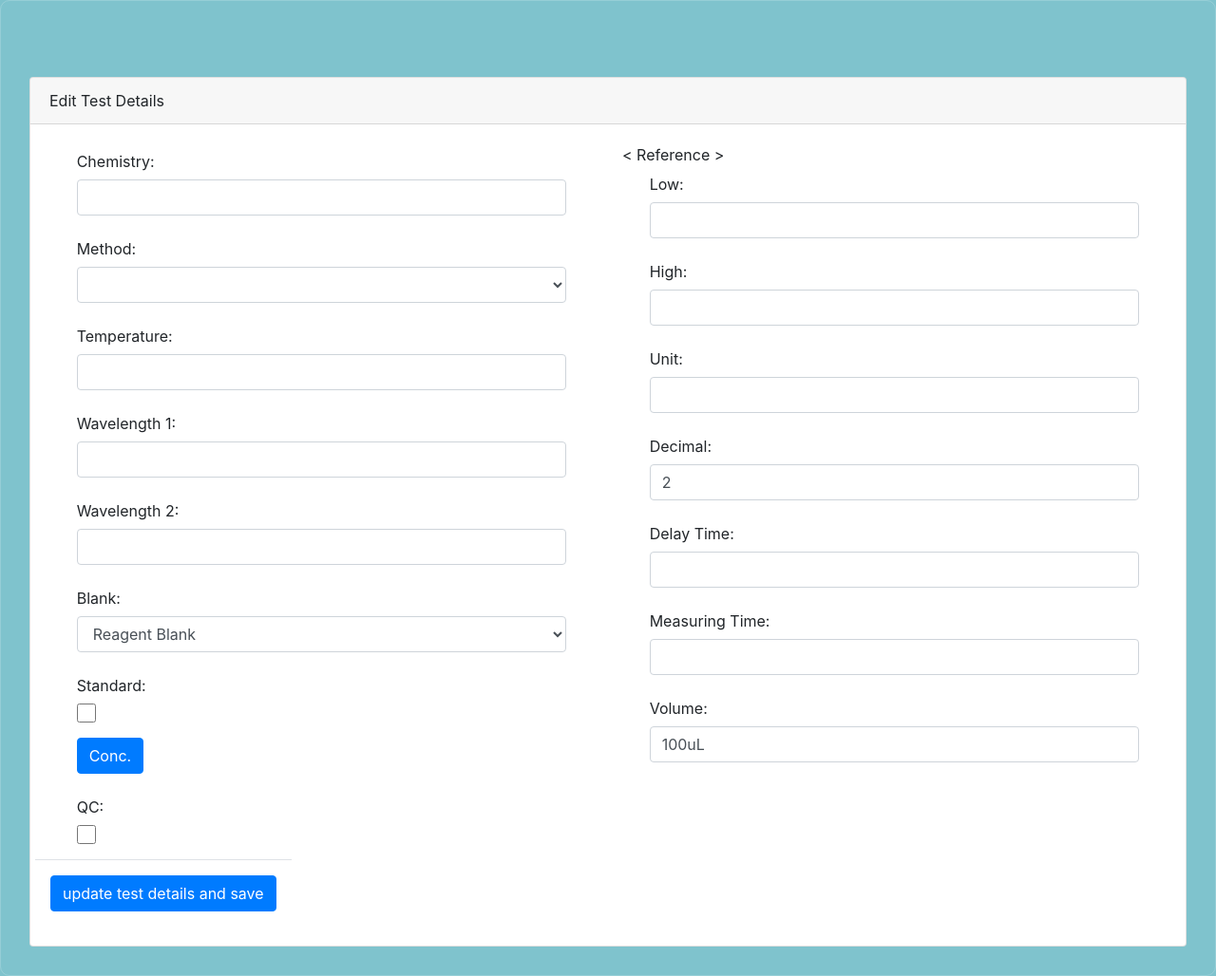
After one commit to MohitDa/Bio-Spectronics, a Flask app: template frontend_and_midend/templates/perform_test.html in a window 1280 px wide. The commit adds this page. Shown: the whole page at 95% size. Run offline with Flask 3, Linux system fonts and the light colour scheme; the template is opened without the code that fills it, so the values that code supplies are empty; some libraries are stand-ins or nearby versions.

Commit message:
10th may

```diff
--- a/frontend_and_midend/app.py
+++ b/frontend_and_midend/app.py
@@ -135,7 +135,7 @@ def list_of_biochemistry():
 
 @app.route("/start_test",methods=['GET','POST'])
 def start_test():
-    return redirect("/list_of_biochemistry")
+    return redirect("/perform_test")
 
 @app.route("/test_done",methods=['GET','POST'])
 def test_done():
--- a/frontend_and_midend/templates/list_of_biochemistry.html
+++ b/frontend_and_midend/templates/list_of_biochemistry.html
@@ -63,8 +63,9 @@
 
     <br><br>
 
+    <!-- action="/test_done" -->
 
-    <form class="row" method="post" action="/test_done" id="test_list">
+    <form class="row" method="post" action="/start_test" id="test_list">
       <div class="col-6">
 
         <div class="card">
--- /dev/null
+++ b/frontend_and_midend/templates/perform_test.html
@@ -0,0 +1,360 @@
+<!DOCTYPE html>
+<html lang="en">
+
+<style>
+  /* div {
+    margin-bottom: 10px;
+  } */
+  label{
+    display: block;
+    position: relative;
+    width: 50%;
+    text-align: left;
+  }
+  input {
+    display: block;
+    position: relative;
+    width: 50%;
+    text-align: left;
+  }
+  .popup {
+  display: none;
+  position: fixed;
+  width: fit-content;
+  left: 40%;
+  /* margin-left: -150px; */
+  height: fit-content;
+  top: 50%;
+  margin-top: -400px;
+  background: #FFF;
+  border: 3px solid #007bff;
+  z-index: 20;
+}
+
+#popup:after {
+  position: fixed;
+  /* content: ""; */
+  top: 0;
+  left: 0;
+  bottom: 0;
+  right: 0;
+  background: rgba(0,0,0,0.5);
+  z-index: -2;
+}
+
+#popup:before {
+  position: absolute;
+  /* content: ""; */
+  top: 0;
+  left: 0;
+  bottom: 0;
+  right: 0;
+  background: #FFF;
+  z-index: -1;
+}
+
+
+/* button {
+    margin-top: 50px;
+    background-color: rgba(255,255,255,0.3);
+    border: 3px solid #F04A49;
+    color: #F04A49;
+    font-size: 25px;
+    padding: 10px 20px;
+     */
+/* } */
+
+</style>
+
+<head>
+  <meta charset="UTF-8">
+  <meta http-equiv="X-UA-Compatible" content="IE=edge">
+  <meta name="viewport" content="width=device-width, initial-scale=1.0">
+  <link rel="stylesheet" href="./static/list_of_tests.css">
+  <link rel="shortcut icon" href="./static/favicon.ico">
+  <link rel="stylesheet" href="https://cdn.jsdelivr.net/npm/bootstrap@4.6.2/dist/css/bootstrap.min.css"
+    integrity="sha384-xOolHFLEh07PJGoPkLv1IbcEPTNtaed2xpHsD9ESMhqIYd0nLMwNLD69Npy4HI+N" crossorigin="anonymous">
+  <link href="https://unpkg.com/boxicons@2.1.4/css/boxicons.min.css" rel="stylesheet" />
+  <link rel="stylesheet" href="https://use.fontawesome.com/releases/v5.0.13/css/all.css"
+    integrity="sha384-DNOHZ68U8hZfKXOrtjWvjxusGo9WQnrNx2sqG0tfsghAvtVlRW3tvkXWZh58N9jp" crossorigin="anonymous">
+  <script src="https://cdnjs.cloudflare.com/ajax/libs/jquery/3.6.3/jquery.min.js"
+    integrity="sha512-STof4xm1wgkfm7heWqFJVn58Hm3EtS31XFaagaa8VMReCXAkQnJZ+jEy8PCC/iT18dFy95WcExNHFTqLyp72eQ=="
+    crossorigin="anonymous" referrerpolicy="no-referrer"></script>
+  <script src="https://cdn.jsdelivr.net/npm/bootstrap@4.6.2/dist/js/bootstrap.min.js"
+    integrity="sha384-+sLIOodYLS7CIrQpBjl+C7nPvqq+FbNUBDunl/OZv93DB7Ln/533i8e/mZXLi/P+"
+    crossorigin="anonymous"></script>
+  <title>Edit Test</title>
+</head>
+
+<body>
+  <div class="card text-align">
+    <div class="card-header">
+        Edit Test Details
+    </div>
+    <div class="card-body">
+      <form method="post" id="edit_test" action="/update_test">
+        <!-- <div class="row">
+          <div class="form-group">
+            <label class="col-form-label">Test Name:</label>
+            <input type="text" value="{{edit_test["test_name"]}}" class="form-control" name="testname"
+              required>
+          </div>
+          <div class="form-group" style="display:none">
+            <label class="col-form-label">Test Name Old:</label>
+            <input type="text" value="{{edit_test["test_name"]}}" class="form-control" name="testnameold"
+              required>
+          </div>
+        </div> -->
+        <div class="row">
+          <div class="col-6">
+            <!-- <div class="row"> -->
+              <div class="form-group">
+                <label class="col-form-label">Chemistry:</label>
+                <input type="text" value="{{edit_test["test_name"]}}" class="form-control" name="testname"
+                  required>
+              </div>
+              <div class="form-group" style="display:none">
+                <label class="col-form-label">Test Name Old:</label>
+                <input type="text" value="{{edit_test["test_id"]}}" class="form-control" name="testid"
+                  required>
+              </div>
+            <!-- </div> -->
+
+            <div class="form-group">
+              <label class="col-form-label">Method:</label>
+              <select type="text"  class="form-control" name="testmethod" required>
+                <option selected value="{{edit_test["test_type"]}}"> {{edit_test["test_type"]}} </option>
+                <option value="EP">End Point</option>
+                <option value="TP">Two Point</option>
+                <option value="Kinetic">Kinetic</option>
+              </select>
+            </div>
+            <div class="form-group">
+              <label class="col-form-label">Temperature:</label>
+              <input type="number" value="{{edit_test["test_temp"]}}" step="0.5" class="form-control" name="testtemp">
+            </div>
+            <div class="form-group">
+              <label class="col-form-label">Wavelength 1:</label>
+              <input type="number" value="{{edit_test["test_wavelength1"]}}" class="form-control" name="testwavelength1">
+            </div>
+
+            <div class="form-group">
+              <label class="col-form-label">Wavelength 2:</label>
+              <input type="number" value="{{edit_test["test_wavelength2"]}}" class="form-control" name="testwavelength2">
+            </div>
+            <div class="form-group">
+              <label class="col-form-label">Blank:</label>
+              <Select type="text" class="form-control" name="testblank">
+                <option selected value="Reagent Blank">Reagent Blank</option>
+                <option value="Water">Water</option>
+              </Select>
+            </div>
+            <div class="form-group" >
+              <label class="col-form-label">Standard:</label>
+              <input type="checkbox" style="margin: 0; padding: 0; height: 20px; width: 20px;" class="form-control" name="teststandard">
+            </div>
+
+            <div class="form-group" >
+              <button type="submit" onclick="show('std_settings')" style="margin: 0%; width: fit-content; display: block;" value="submit" class="btn btn-primary" form="std_conc">Conc.</button>
+            </div>
+
+            <div class="popup" id="std_settings">
+              <!-- <div class="card text-center"> -->
+                <div class="card-header">
+                  Std. Input
+                </div>
+
+                <div class="card-body" style="text-align: left;">
+                  <!-- <form method="post" id="edit_test" action="/update_test"> -->
+                    <!-- <div class="row">
+                      <div class="form-group">
+                        <label class="col-form-label">Test Name:</label>
+                        <input type="text" value="{{edit_test["test_name"]}}" class="form-control" name="testname"
+                          required>
+                      </div>
+                      <div class="form-group" style="display:none">
+                        <label class="col-form-label">Test Name Old:</label>
+                        <input type="text" value="{{edit_test["test_name"]}}" class="form-control" name="testnameold"
+                          required>
+                      </div>
+                    </div> -->
+                    <div class="row">
+                      <div class="col-6">
+
+                        <div class="form-group" >
+                          <label class="col-form-label">Point: </label>
+                          <input type="number"  value="1" step="1" class="form-control" name="testpoint">
+                        </div>
+
+                        <div class="form-group">
+                          <label class="col-form-label">Type:</label>
+                          <input type="text" value="linear" class="form-control" name="testtype" >
+                        </div>
+
+                      </div>
+
+                      <div class="col-6">
+                        <div class="form-group" >
+                          <label class="col-form-label">Repeat: </label>
+                          <input type="number"  value="1" step="1" class="form-control" name="testrepeat">
+                        </div>
+                      </div>
+
+                    </div>
+
+                    Conc.
+
+                    <div class="row">
+                        <div class="col-6">
+                          <div class="form-group">
+                            <label class="col-form-label">1:</label>
+                            <input type="number" value="{{edit_test["test_standard_concentration"]}}" class="form-control" name="testconc1" required>
+                          </div>
+                          <div class="form-group">
+                            <label class="col-form-label">3:</label>
+                            <input type="number" value="0" class="form-control" name="testconc3" required>
+                          </div>
+                          <div class="form-group">
+                            <label class="col-form-label">5:</label>
+                            <input type="number" value="0" class="form-control" name="testconc5" required>
+                          </div>
+                          <div class="form-group">
+                            <label class="col-form-label">7:</label>
+                            <input type="number" value="0" class="form-control" name="testconc7" required>
+                          </div>
+
+                        </div>
+
+                        <div class="col-6">
+                          <div class="form-group">
+                            <label class="col-form-label">2:</label>
+                            <input type="number" value="0" class="form-control" name="testconc2" required>
+                          </div>
+                          <div class="form-group">
+                            <label class="col-form-label">4:</label>
+                            <input type="number" value="0" class="form-control" name="testconc4" required>
+                          </div>
+                          <div class="form-group">
+                            <label class="col-form-label">6:</label>
+                            <input type="number" value="0" class="form-control" name="testconc6" required>
+                          </div>
+                          <div class="form-group">
+                            <label class="col-form-label">8:</label>
+                            <input type="number" value="0" class="form-control" name="testconc8" required>
+                          </div>
+
+                        </div>
+
+                    </div>
+
+                    <div class="row">
+                      <div class="form-group" >
+                        <button type="submit" onclick="hide('std_settings')" style="margin: 0%; width: fit-content; display: block;" value="submit" class="btn btn-primary" form="std_conc">OK</button>
+                      </div>
+                    </div>
+
+
+
+                  <!-- </form> -->
+
+                </div>
+
+              <!-- </div> -->
+            </div>
+
+            <div class="form-group">
+              <label class="col-form-label">QC:</label>
+              <input type="checkbox" style="margin: 0; padding: 0; height: 20px; width: 20px;" class="form-control" name="testqc">
+            </div>
+
+          </div>
+
+
+          <div class="col-6">
+            < Reference >
+            <div class="form-group">
+              <label class="col-form-label">Low:</label>
+              <input type="number" value="{{edit_test["test_result_low"]}}" class="form-control"
+                name="testlevellow" required>
+            </div>
+            <div class="form-group">
+              <label class="col-form-label">High:</label>
+              <input type="number" value="{{edit_test["test_result_high"]}}" class="form-control"
+                name="testlevelhigh" required>
+            </div>
+            <div class="form-group">
+              <label class="col-form-label">Unit:</label>
+              <input type="text" value="{{edit_test["test_unit"]}}" class="form-control"
+                name="testunit">
+            </div>
+            <div class="form-group">
+              <label class="col-form-label">Decimal:</label>
+              <input type="number" value="2" class="form-control" name="testdecimal">
+            </div>
+            <div class="form-group">
+              <label class="col-form-label">Delay Time:</label>
+              <input type="number" value="{{edit_test["test_sample_rest_time"]}}" class="form-control"
+                name="testdelaytime">
+            </div>
+            {% if ((edit_test["test_type"] == "TP") or (edit_test["test_type"] == "Kinetic"))%}
+              <div class="form-group">
+                <label class="col-form-label">Measuring Time:</label>
+                <input type="number" value="{{edit_test["test_test_time"]}}" class="form-control"
+                  name="testtesttime">
+              </div>
+              {% if edit_test["test_type"] == "Kinetic" %}
+                <div class="form-group">
+                  <label class="col-form-label">Delay Between Absorbance:</label>
+                  <input type="number" value="{{edit_test["test_delay_between_images"]}}" class="form-control"
+                    name="testdelaybetweenimages">
+                </div>
+              {% else %}
+                <div class="form-group">
+                  <label class="col-form-label">Delay Between Absorbance:</label>
+                  <input type="number" value="Null" class="form-control"
+                    name="testdelaybetweenimages">
+                </div>
+              {% endif %}
+
+            {% else %}
+              <div class="form-group">
+                <label class="col-form-label">Measuring Time:</label>
+                <input type="number" value="Null" class="form-control"
+                  name="testtesttime">
+              </div>
+            {% endif %}
+            <div class="form-group">
+              <label class="col-form-label">Volume:</label>
+              <input type="text" value="100uL" class="form-control" name="testvolume">
+            </div>
+
+          </div>
+
+        </div>
+        <div class="row">
+          <div class="modal-footer">
+            <button type="submit" value="submit" class="btn btn-primary" form="edit_test">update test details
+              and save</button>
+          </div>
+        </div>
+
+      </form>
+    </div>
+
+  </div>
+</body>
+
+</html>
+
+<script>
+$ = function(id) {
+  return document.getElementById(id);
+}
+
+var show = function(id) {
+	$(id).style.display ='block';
+}
+var hide = function(id) {
+	$(id).style.display ='none';
+}
+</script>
```
